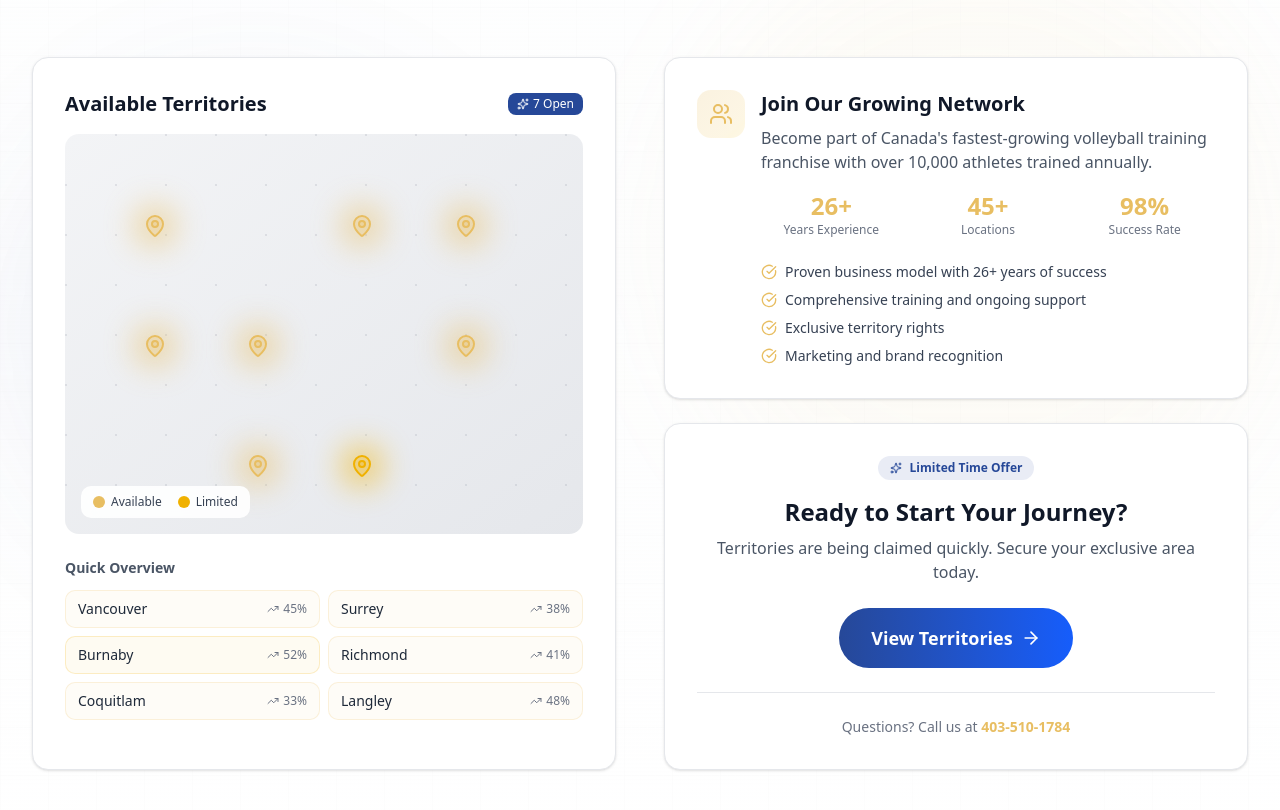
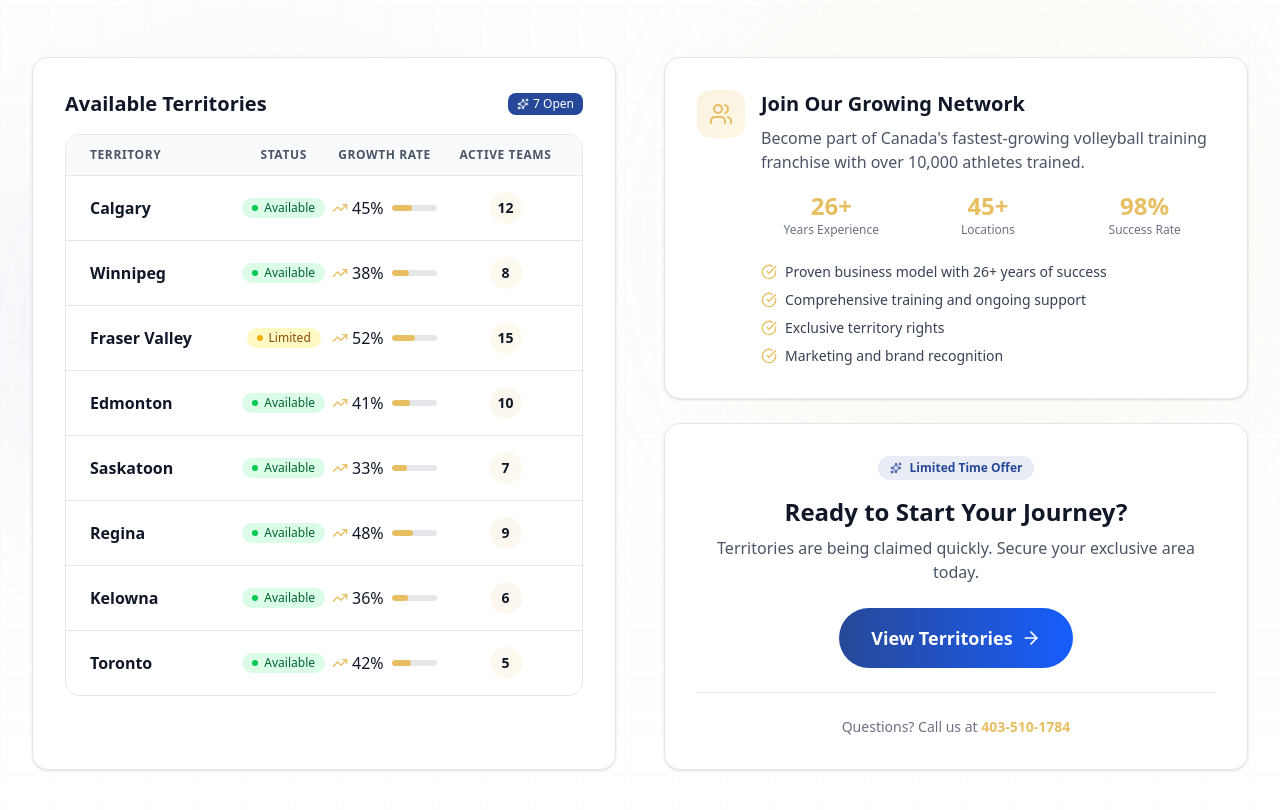
Before and after one commit to Visionelitevolleyball/Visionelitevolleyball, a Next.js app: page / in a window 1280 px wide. Shown: the part 7440-8250 px from the top of the page. Built offline with nearby package versions, Linux system fonts and the light colour scheme.

Commit message:
fix: improve territories ui and fix build errors

```diff
--- a/app/components/shared/hover-dropdown.tsx
+++ b/app/components/shared/hover-dropdown.tsx
@@ -6,7 +6,6 @@ import {
   DropdownMenuContent,
   DropdownMenuTrigger,
 } from "@/components/ui/dropdown-menu"
-import { cn } from "@/lib/utils"
 
 interface HoverDropdownProps {
   trigger: React.ReactNode
--- a/app/components/territories-section.tsx
+++ b/app/components/territories-section.tsx
@@ -2,19 +2,19 @@
 
 import { cn } from "@/lib/utils"
 import { motion } from "motion/react"
-import { MapPin, Globe, TrendingUp, Users, Sparkles, ArrowRight, CheckCircle } from "lucide-react"
+import { Globe, TrendingUp, Users, Sparkles, ArrowRight, CheckCircle } from "lucide-react"
 import { SpotlightCard } from "@/components/ui/spotlight-card"
 import { Badge } from "@/components/ui/badge"
 
 const availableTerritories = [
-  { id: 1, name: "Vancouver", status: "available", growth: "45%", teams: 12 },
-  { id: 2, name: "Surrey", status: "available", growth: "38%", teams: 8 },
-  { id: 3, name: "Burnaby", status: "limited", growth: "52%", teams: 15 },
-  { id: 4, name: "Richmond", status: "available", growth: "41%", teams: 10 },
-  { id: 5, name: "Coquitlam", status: "available", growth: "33%", teams: 7 },
-  { id: 6, name: "Langley", status: "available", growth: "48%", teams: 9 },
-  { id: 7, name: "Abbotsford", status: "available", growth: "36%", teams: 6 },
-  { id: 8, name: "Chilliwack", status: "available", growth: "42%", teams: 5 },
+  { id: 1, name: "Calgary", status: "available", growth: "45%", teams: 12 },
+  { id: 2, name: "Winnipeg", status: "available", growth: "38%", teams: 8 },
+  { id: 3, name: "Fraser Valley", status: "limited", growth: "52%", teams: 15 },
+  { id: 4, name: "Edmonton", status: "available", growth: "41%", teams: 10 },
+  { id: 5, name: "Saskatoon", status: "available", growth: "33%", teams: 7 },
+  { id: 6, name: "Regina", status: "available", growth: "48%", teams: 9 },
+  { id: 7, name: "Kelowna", status: "available", growth: "36%", teams: 6 },
+  { id: 8, name: "Toronto", status: "available", growth: "42%", teams: 5 },
 ]
 
 const benefits = [
@@ -89,7 +89,7 @@ export function TerritoriesSection() {
             transition={{ duration: 0.6, delay: 0.2 }}
             className="max-w-2xl mx-auto text-lg sm:text-xl text-gray-600 dark:text-gray-400"
           >
-            Join Canada's premier volleyball training network.
+            Join Canada&apos;s premier volleyball training network.
             Exclusive territories available nationwide with proven success models.
           </motion.p>
         </div>
@@ -119,104 +119,81 @@ export function TerritoriesSection() {
                   </Badge>
                 </div>
 
-                {/* Interactive Map Placeholder */}
-                <div className="relative h-[300px] sm:h-[400px] rounded-xl bg-gradient-to-br from-gray-100 to-gray-200 dark:from-gray-800 dark:to-gray-900 overflow-hidden">
-                  {/* Map Background Pattern */}
-                  <div className="absolute inset-0 opacity-30">
-                    <svg className="w-full h-full" xmlns="http://www.w3.org/2000/svg">
-                      <defs>
-                        <pattern id="map-pattern" x="0" y="0" width="50" height="50" patternUnits="userSpaceOnUse">
-                          <circle cx="1" cy="1" r="1" fill="currentColor" className="text-gray-400" />
-                        </pattern>
-                      </defs>
-                      <rect width="100%" height="100%" fill="url(#map-pattern)" />
-                    </svg>
+                {/* Territory Table */}
+                <div className="overflow-hidden rounded-xl border border-gray-200 dark:border-gray-700">
+                  {/* Table Header - Hidden on mobile */}
+                  <div className="hidden sm:block bg-gray-50 dark:bg-gray-800/50 px-6 py-3 border-b border-gray-200 dark:border-gray-700">
+                    <div className="grid grid-cols-12 gap-4 text-xs font-semibold uppercase tracking-wider text-gray-600 dark:text-gray-400">
+                      <div className="col-span-4">Territory</div>
+                      <div className="col-span-2 text-center">Status</div>
+                      <div className="col-span-3 text-center">Growth Rate</div>
+                      <div className="col-span-3 text-center">Active Teams</div>
+                    </div>
                   </div>
 
-                  {/* Map Pins */}
+                  {/* Table Body */}
+                  <div className="divide-y divide-gray-200 dark:divide-gray-700">
                     {availableTerritories.map((territory, index) => (
                       <motion.div
                         key={territory.id}
-                      initial={{ scale: 0, opacity: 0 }}
-                      whileInView={{ scale: 1, opacity: 1 }}
+                        initial={{ opacity: 0, x: -20 }}
+                        whileInView={{ opacity: 1, x: 0 }}
                         viewport={{ once: true }}
-                      transition={{ duration: 0.5, delay: 0.5 + index * 0.05 }}
-                      className="absolute"
-                      style={{
-                        top: `${20 + (index % 3) * 30}%`,
-                        left: `${15 + (index % 4) * 20}%`,
-                      }}
+                        transition={{ duration: 0.4, delay: index * 0.05 }}
+                        className="px-6 py-4 hover:bg-gray-50 dark:hover:bg-gray-800/30 transition-colors"
                       >
-                      <div className="relative group">
-                        <div className={cn(
-                          "absolute -inset-2 rounded-full blur-lg opacity-60 group-hover:opacity-100 transition-opacity",
+                        <div className="grid grid-cols-12 gap-4 items-center">
+                          {/* Territory Name */}
+                          <div className="col-span-4">
+                            <span className="font-semibold text-gray-900 dark:text-gray-100">
+                              {territory.name}
+                            </span>
+                          </div>
+
+                          {/* Status */}
+                          <div className="col-span-2 flex justify-center">
+                            <span className={cn(
+                              "inline-flex items-center px-2.5 py-0.5 rounded-full text-xs font-medium",
                               territory.status === "available"
-                            ? "bg-primary"
+                                ? "bg-green-100 text-green-800 dark:bg-green-900/30 dark:text-green-400"
+                                : "bg-yellow-100 text-yellow-800 dark:bg-yellow-900/30 dark:text-yellow-400"
+                            )}>
+                              <span className={cn(
+                                "w-1.5 h-1.5 rounded-full mr-1.5",
+                                territory.status === "available"
+                                  ? "bg-green-500"
                                   : "bg-yellow-500"
                               )} />
-                        <MapPin className={cn(
-                          "h-6 w-6 relative transition-transform group-hover:scale-125",
-                          territory.status === "available"
-                            ? "text-primary fill-primary/20"
-                            : "text-yellow-500 fill-yellow-500/20"
-                        )} />
+                              {territory.status.charAt(0).toUpperCase() + territory.status.slice(1)}
+                            </span>
+                          </div>
 
-                        {/* Tooltip */}
-                        <div className="absolute bottom-full left-1/2 -translate-x-1/2 mb-2 opacity-0 group-hover:opacity-100 transition-opacity pointer-events-none">
-                          <div className="bg-black/90 text-white text-xs px-3 py-2 rounded-lg whitespace-nowrap">
-                            <div className="font-semibold">{territory.name}</div>
-                            <div className="text-[10px] text-gray-300">
-                              {territory.teams} teams • {territory.growth} growth
+                          {/* Growth */}
+                          <div className="col-span-3 flex items-center justify-center gap-2">
+                            <div className="flex items-center gap-1">
+                              <TrendingUp className="h-4 w-4 text-primary" />
+                              <span className="font-medium text-gray-900 dark:text-gray-100">
+                                {territory.growth}
+                              </span>
+                            </div>
+                            <div className="hidden sm:block w-16 h-1.5 bg-gray-200 dark:bg-gray-700 rounded-full overflow-hidden">
+                              <div
+                                className="h-full bg-primary rounded-full"
+                                style={{ width: territory.growth }}
+                              />
                             </div>
                           </div>
+
+                          {/* Teams */}
+                          <div className="col-span-3 text-center">
+                            <span className="inline-flex items-center justify-center w-8 h-8 rounded-full bg-primary/10 text-sm font-semibold text-gray-900 dark:text-gray-100">
+                              {territory.teams}
+                            </span>
                           </div>
                         </div>
                       </motion.div>
                     ))}
-
-                  {/* Map Legend */}
-                  <div className="absolute bottom-4 left-4 bg-white/90 dark:bg-black/80 backdrop-blur-sm rounded-lg px-3 py-2">
-                    <div className="flex items-center gap-4 text-xs">
-                      <div className="flex items-center gap-1.5">
-                        <div className="w-3 h-3 rounded-full bg-primary" />
-                        <span className="text-gray-700 dark:text-gray-300">Available</span>
                   </div>
-                      <div className="flex items-center gap-1.5">
-                        <div className="w-3 h-3 rounded-full bg-yellow-500" />
-                        <span className="text-gray-700 dark:text-gray-300">Limited</span>
-                      </div>
-                    </div>
-                  </div>
-                </div>
-              </div>
-
-              {/* Territory List */}
-              <div className="space-y-2">
-                <h4 className="text-sm font-semibold text-gray-600 dark:text-gray-400 mb-3">
-                  Quick Overview
-                </h4>
-                <div className="grid grid-cols-2 gap-2">
-                  {availableTerritories.slice(0, 6).map((territory) => (
-                    <div
-                      key={territory.id}
-                      className={cn(
-                        "flex items-center justify-between px-3 py-2 rounded-lg",
-                        "border transition-all duration-300",
-                        "hover:scale-[1.02] hover:shadow-md",
-                        territory.status === "available"
-                          ? "bg-primary/5 border-primary/20 hover:bg-primary/10"
-                          : "bg-yellow-500/5 border-yellow-500/20 hover:bg-yellow-500/10"
-                      )}
-                    >
-                      <span className="text-sm font-medium text-gray-800 dark:text-gray-200">
-                        {territory.name}
-                      </span>
-                      <div className="flex items-center gap-1 text-xs text-gray-500 dark:text-gray-400">
-                        <TrendingUp className="h-3 w-3" />
-                        <span>{territory.growth}</span>
-                      </div>
-                    </div>
-                  ))}
                 </div>
               </div>
             </SpotlightCard>
@@ -241,8 +218,8 @@ export function TerritoriesSection() {
                     Join Our Growing Network
                   </h3>
                   <p className="text-gray-600 dark:text-gray-400 mb-4">
-                    Become part of Canada's fastest-growing volleyball training franchise
-                    with over 10,000 athletes trained annually.
+                    Become part of Canada&apos;s fastest-growing volleyball training franchise
+                    with over 10,000 athletes trained.
                   </p>
 
                   {/* Stats Grid */}
@@ -286,7 +263,7 @@ export function TerritoriesSection() {
             {/* Investment Info Card */}
             <SpotlightCard className="p-6 sm:p-8" spotlightColor="rgba(45, 52, 142, 0.1)">
               <div className="text-center">
-                <div className="inline-flex items-center gap-2 px-3 py-1 rounded-full bg-secondary/10 text-secondary text-xs font-semibold mb-4">
+                <div className="inline-flex items-center gap-2 px-3 py-1 rounded-full bg-secondary/10 dark:bg-blue-500/20 text-secondary dark:text-blue-400 text-xs font-semibold mb-4">
                   <Sparkles className="h-3 w-3" />
                   Limited Time Offer
                 </div>
```
Also changed, not shown: ref/not-good-ui.png (added), ref/screen-ui.png (added). Lines whose indentation alone changed are shown as unchanged.
